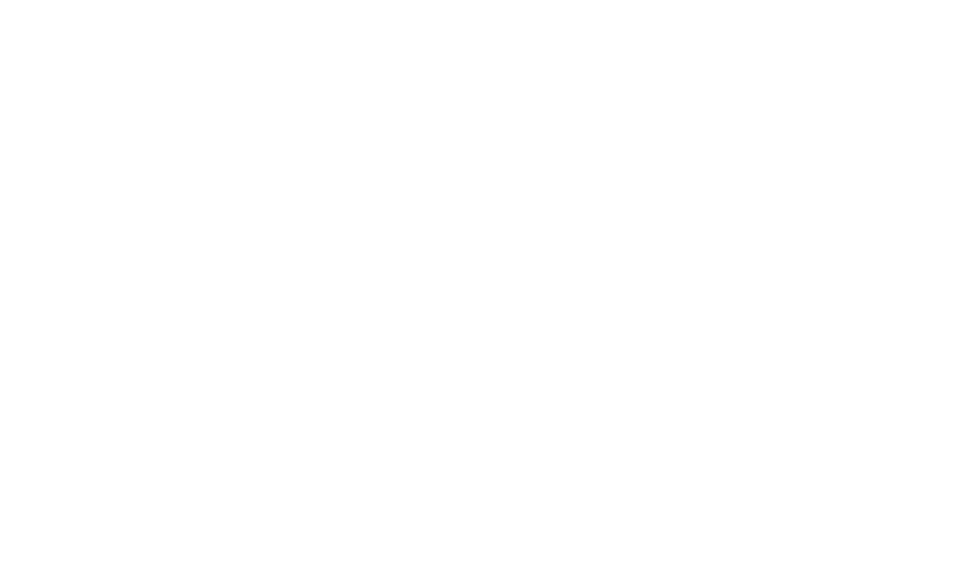
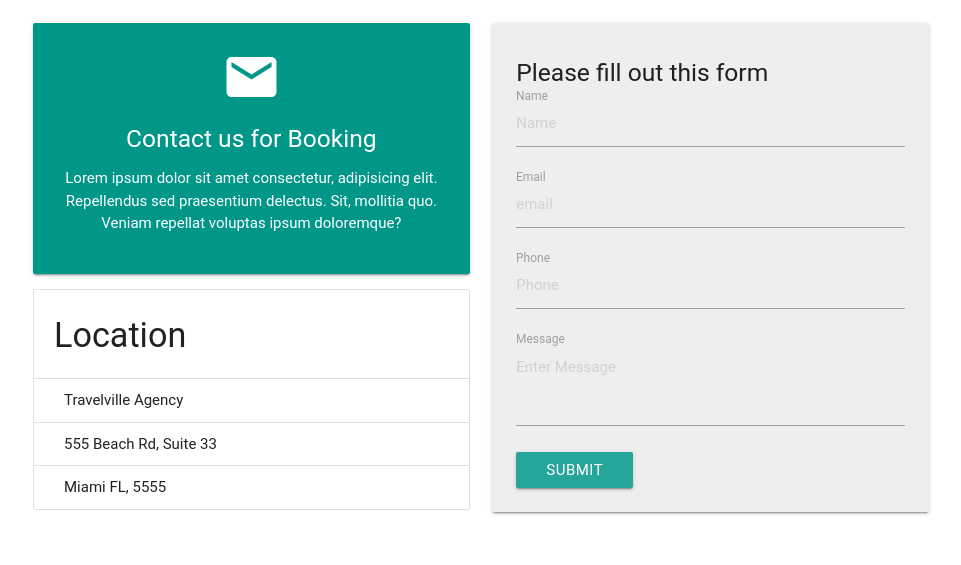
Before and after one commit to darrell-parkhouse5151/travelville, a website: page index.html in a window 1280 px wide. Shown: the whole page, without its empty margins (159-1120 px from the left). Drawn offline with Linux system fonts and the light colour scheme; a web font is replaced by a local one.

Commit message:
added the contact section

```diff
--- a/index.html
+++ b/index.html
@@ -12,6 +12,52 @@
     <link rel="stylesheet" href="css/materialize.min.css">
 </head>
 <body>
+    <section id="contact" class="section section-contact scrollspy">
+        <div class="container">
+            <div class="row">
+                <div class="col s12 m6">
+                    <div class="card-panel teal white-text center">
+                        <i class="material-icons medium">email</i>
+                        <h5>Contact us for Booking</h5>
+                        <p>
+                            Lorem ipsum dolor sit amet consectetur, adipisicing elit. Repellendus sed praesentium delectus. Sit, mollitia
+                            quo. Veniam repellat voluptas ipsum doloremque?
+                        </p>
+                    </div>
+                    <ul class="collection with-header">
+                        <li class="collection-header">
+                            <h4>Location</h4>
+                        </li>
+                        <li class="collection-item">Travelville Agency</li>
+                        <li class="collection-item">555 Beach Rd, Suite 33</li>
+                        <li class="collection-item">Miami FL, 5555</li>
+                    </ul>
+                </div>
+                <div class="col s12 m6">
+                    <div class="card-panel grey lighten-3">
+                        <h5>Please fill out this form</h5>
+                        <div class="input-field">
+                            <input type="text" placeholder="Name" id="name">
+                            <label for="name">Name</label>
+                        </div>
+                        <div class="input-field">
+                            <input type="text" placeholder="email" id="email">
+                            <label for="email">Email</label>
+                        </div>
+                        <div class="input-field">
+                            <input type="text" placeholder="Phone" id="phone">
+                            <label for="phone">Phone</label>
+                        </div>
+                        <div class="input-field">
+                            <textarea class="materialize-textarea" placeholder="Enter Message" id="message"></textarea>
+                            <label for="message">Message</label>
+                        </div>
+                        <input type="submit" value="Submit" class="btn">
+                    </div>
+                </div>
+            </div>
+        </div>
+    </section>
     <script src="js/jquery-3.3.1.min.js"></script>
     <script src="js/materialize.min.js"></script>
     <script src="js/app.js"></script>
```
